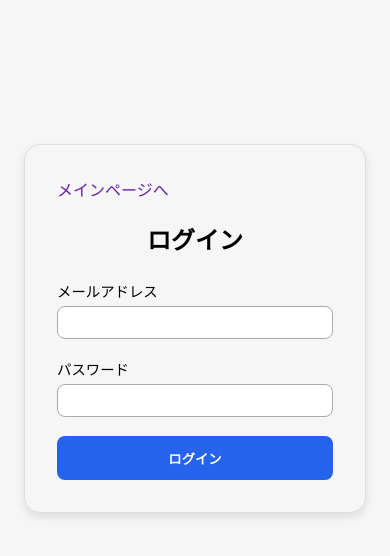
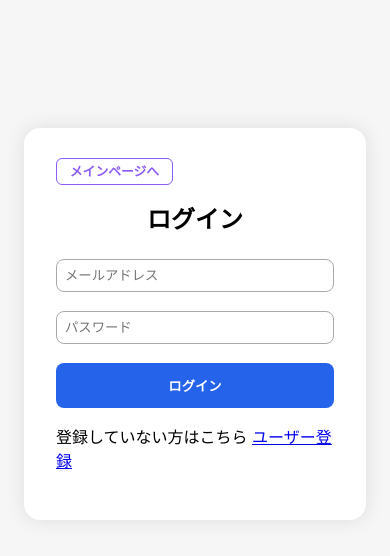
Before and after one commit to shimokawa3393/stockmanager, a React (Create React App) app in the folder frontend/stockmanager-app/: page /login in a window 390 px wide. Shown: the top 556 px of the page. Built offline with nearby package versions, Linux system fonts and the light colour scheme; no server answers.

Commit message:
デザイン修正

```diff
--- a/frontend/stockmanager-app/src/pages/LoginPage.jsx
+++ b/frontend/stockmanager-app/src/pages/LoginPage.jsx
@@ -40,18 +40,18 @@ export default function LoginPage() {
         {error && <p className="login-error">{error}</p>}
         <form onSubmit={handleLogin}>
           <div className="login-field">
-            <label>メールアドレス</label>
             <input
               type="email"
+              placeholder="メールアドレス"
               value={email}
               onChange={(e) => setEmail(e.target.value)}
               required
             />
           </div>
           <div className="login-field">
-            <label>パスワード</label>
             <input
               type="password"
+              placeholder="パスワード"
               value={password}
               onChange={(e) => setPassword(e.target.value)}
               required
@@ -61,6 +61,9 @@ export default function LoginPage() {
             ログイン
           </button>
         </form>
+        <p>
+          登録していない方はこちら <Link to="/register">ユーザー登録</Link>
+        </p>
       </div>
     </div>
   );
--- a/frontend/stockmanager-app/src/pages/MainPage.jsx
+++ b/frontend/stockmanager-app/src/pages/MainPage.jsx
@@ -111,7 +111,8 @@ export default function MainPage() {
       <div className="main-common-wrapper">
         <header className="header">
           <div className="greeting">
-            {username ? `${username} さん` : "ゲスト さん"}
+            <span className="greeting-username">{username ? `${username}` : "ゲスト"}</span>
+            <span className="greeting-text">さん</span>
           </div>
           <div className="nav-links">
             {username ? (
@@ -119,7 +120,7 @@ export default function MainPage() {
                 <Link to="/mypage" className="nav-link">
                   マイページ
                 </Link>
-                <button onClick={handleLogout} className="nav-link logout-button">
+                <button onClick={handleLogout} className="nav-link">
                   ログアウト
                 </button>
               </>
@@ -150,7 +151,10 @@ export default function MainPage() {
       </div>
 
       {loading ? (
-        <span className="loading-message">読み込み中...</span>
+        <div className="loading-overlay">
+          <div className="spinner" />
+          読み込み中...
+        </div>
       ) : error ? (
         <span className="error-message">{error}</span>
       ) : (
--- a/frontend/stockmanager-app/src/pages/StockDetailPage.jsx
+++ b/frontend/stockmanager-app/src/pages/StockDetailPage.jsx
@@ -105,7 +105,11 @@ export default function StockDetailPage() {
 
   // エラー表示
   if (error) return <span className="error-message">{error}</span>;
-  if (!data) return <span className="loading-message">読み込み中...</span>;
+  if (!data)
+    return <div className="loading-overlay">
+      <div className="spinner" />
+      読み込み中...
+    </div>
 
   return (
     <div className="main-container">
--- a/frontend/stockmanager-app/src/styles/Common.css
+++ b/frontend/stockmanager-app/src/styles/Common.css
@@ -3,37 +3,56 @@ body {
 }
 
 .main-container {
-    max-width: 1200px;
+    max-width: 1400px;
     padding: 1.5rem;
-    margin: 2.5rem auto;
+    margin: 1.5rem auto;
 }
 
 .header {
     display: flex;
     justify-content: space-between;
     align-items: center;
-    margin-bottom: 1.5rem;
+    margin-bottom: 2rem;
 }
+
+.greeting {
+    display: flex;
+    align-items: center;
+    gap: 0.5rem;
+    font-size: 1rem;
+}
+
+
+.greeting-username {
+    font-size: 1.2rem;
+    font-weight: 500;
+}
+
 
 .nav-links {
     display: flex;
+    gap: 1rem;
     align-items: center;
 }
 
 .nav-link {
+    padding: 0.4rem 1rem;
+    border: 1px solid #8b5cf6;
+    background-color: white;
+    color: #8b5cf6;
+    border-radius: 8px;
+    font-weight: 600;
+    font-size: 0.9rem;
     text-decoration: none;
-    color: #6b21a8;
-    font-weight: 500;
+    transition: all 0.2s ease;
+    cursor: pointer;
 }
 
-.logout-button {
-    background: none;
-    border: none;
-    color: #6b21a8;
-    cursor: pointer;
-    font-size: 1rem;
-    font-weight: 500;
-    padding: 0;
+.nav-link:hover {
+    background-color: #8b5cf6;
+    color: white;
+    transform: translateY(-1px);
+    box-shadow: 0 2px 6px rgba(139, 92, 246, 0.4);
 }
 
 .search-box {
@@ -70,9 +89,39 @@ body {
     margin: 1rem;
 }
 
-.loading-message {
-    margin: 1rem;
-}
+.loading-overlay {
+    position: fixed;
+    top: 0;
+    left: 0;
+    width: 100%;
+    height: 100%;
+    background-color: rgba(255,255,255,0.7);
+    display: flex;
+    align-items: center;
+    justify-content: center;
+    z-index: 9999;
+    font-size: 1.2rem;
+    font-weight: bold;
+    color: #555;
+    backdrop-filter: blur(2px);
+  }
+
+  .spinner {
+    border: 4px solid #ddd;
+    border-top: 4px solid #8b5cf6;
+    border-radius: 50%;
+    width: 24px;
+    height: 24px;
+    animation: spin 1s linear infinite;
+    margin-right: 0.8rem;
+  }
+
+  @keyframes spin {
+    to {
+      transform: rotate(360deg);
+    }
+  }
+
 
 .heart-icon {
     cursor: pointer;
@@ -97,7 +146,7 @@ body {
     }
 
     .search-input {
-        width: 35%;
+        width: 40%;
     }
 }
 
@@ -107,7 +156,7 @@ body {
     }
 
     .search-input {
-        width: 50%;
+        width: 60%;
     }
 }
 
@@ -116,6 +165,12 @@ body {
         gap: 1rem;
     }
 
+    .nav-link {
+        font-size: 0.8rem;
+        padding: 0.3rem 0.8rem;
+        border-radius: 6px;
+    }
+
     .search-input {
         width: 100%;
     }
--- a/frontend/stockmanager-app/src/styles/LoginPage.css
+++ b/frontend/stockmanager-app/src/styles/LoginPage.css
@@ -2,9 +2,9 @@
   max-width: 400px;
   margin: 5rem auto;
   padding: 2rem;
-  border: 1px solid #ddd;
+  background-color: #ffffff;
   border-radius: 1rem;
-  box-shadow: 0 4px 10px rgba(0, 0, 0, 0.1);
+  box-shadow: 0 0 20px rgba(0, 0, 0, 0.1);
 }
 
 .login-title {
--- a/frontend/stockmanager-app/src/styles/MainPage.css
+++ b/frontend/stockmanager-app/src/styles/MainPage.css
@@ -18,7 +18,6 @@
 
 .main-stock-card {
   flex: 0 0 auto;
-  width: 400px;
   border: 1px solid #ccc;
   border-radius: 12px;
   padding: 1rem;
@@ -50,3 +49,22 @@
   color: #333;
   list-style: none;
 }
+
+
+@media (max-width: 1600px) {
+  .main-stock-card {
+    width: 500px;
+  }
+}
+
+@media (max-width: 768px) {
+  .main-stock-card {
+    width: 400px;
+  }
+}
+
+@media (max-width: 480px) {
+  .main-stock-card {
+    width: 300px;
+  }
+}
--- a/frontend/stockmanager-app/src/styles/MyPage.css
+++ b/frontend/stockmanager-app/src/styles/MyPage.css
@@ -32,18 +32,18 @@
 
 @media (max-width: 1600px) {
   .mypage-container {
-    max-width: 50%;
+    max-width: 45%;
   }
 }
 
 @media (max-width: 768px) {
   .mypage-container {
-    max-width: 70%;
+    max-width: 60%;
   }
 }
 
 @media (max-width: 480px) {
   .mypage-container {
-    max-width: 90%;
+    max-width: 75%;
   }
 }
--- a/frontend/stockmanager-app/src/styles/RegisterPage.css
+++ b/frontend/stockmanager-app/src/styles/RegisterPage.css
@@ -1,9 +1,9 @@
 .auth-container {
     max-width: 400px;
-    margin: 60px auto;
-    padding: 30px;
+    margin: 5rem auto;
+    padding: 2rem;
     background-color: #ffffff;
-    border-radius: 12px;
+    border-radius: 1rem;
     box-shadow: 0 0 20px rgba(0, 0, 0, 0.1);
   }
 
```
